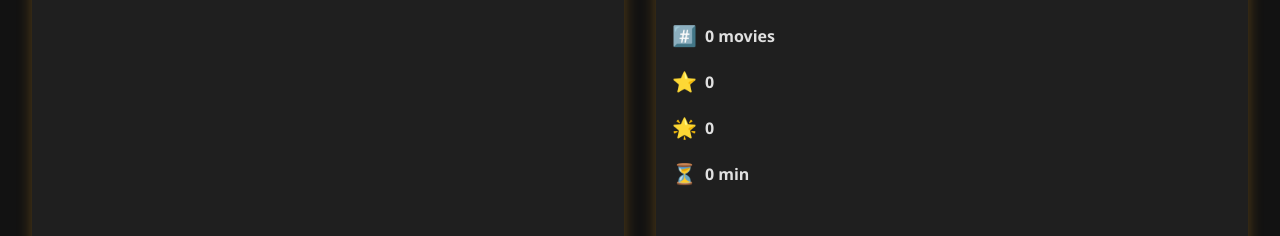
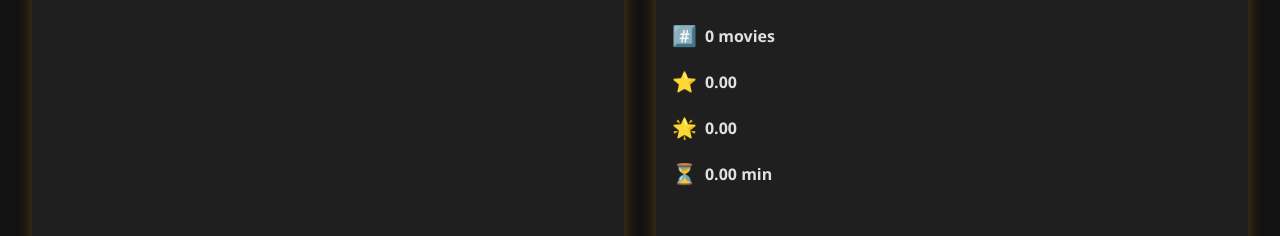
Before and after one commit to ibrahim-ahmed26/Movie-PopCorn, a React (Create React App) app: page / in a window 1280 px wide. Shown: the part 232-468 px from the top of the page. Built offline with nearby package versions, Linux system fonts and the light colour scheme.

Commit message:
Final Push For The App

```diff
--- a/src/Components/MovieSummaryList.js
+++ b/src/Components/MovieSummaryList.js
@@ -12,15 +12,15 @@ export function MovieSummaryList({ watched }) {
       </p>
       <p>
         <span>⭐️</span>
-        <span>{avgImdbRating}</span>
+        <span>{avgImdbRating.toFixed(2)}</span>
       </p>
       <p>
         <span>🌟</span>
-        <span>{avgUserRating}</span>
+        <span>{avgUserRating.toFixed(2)}</span>
       </p>
       <p>
         <span>⏳</span>
-        <span>{avgRuntime} min</span>
+        <span>{avgRuntime.toFixed(2)} min</span>
       </p>
     </div>
   );
```
